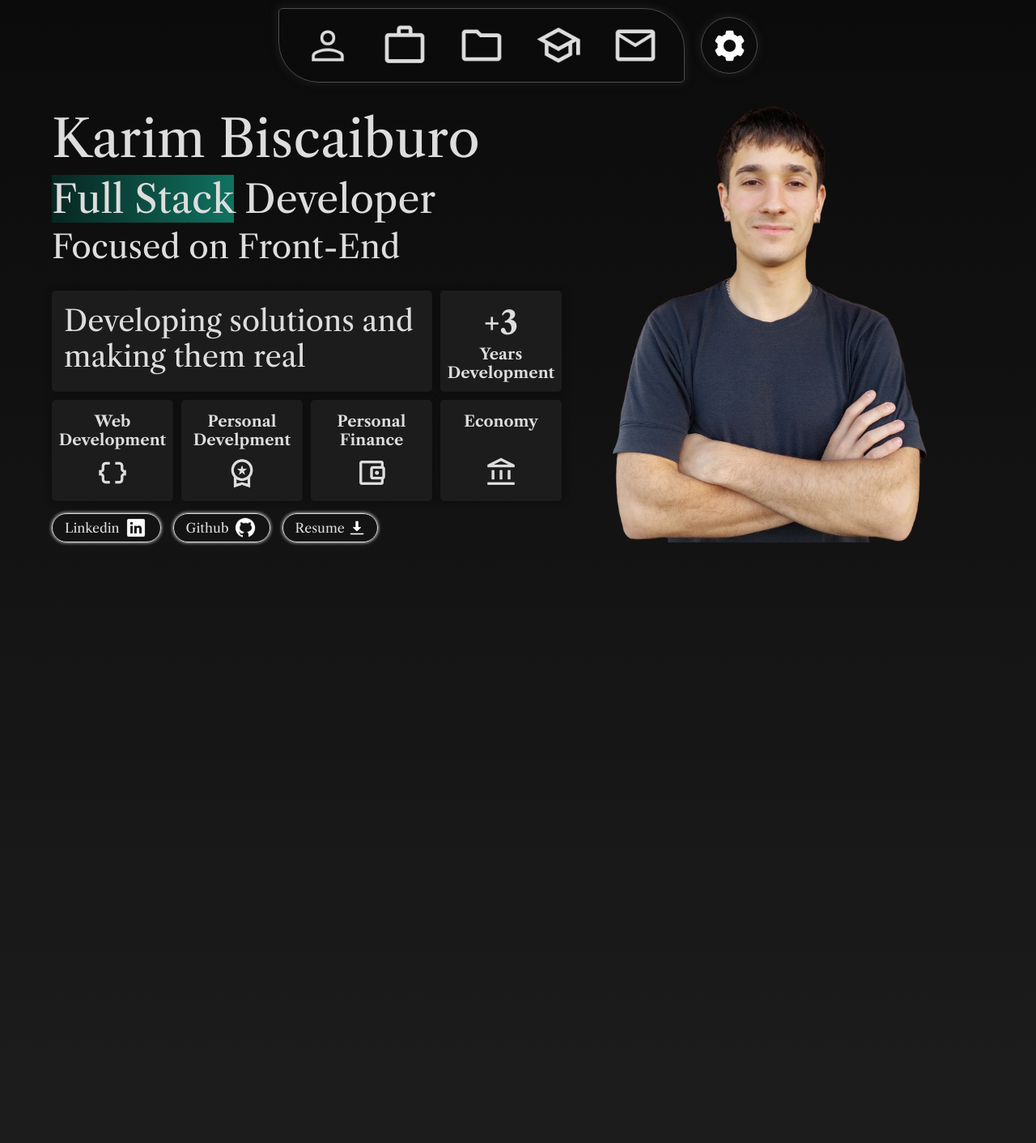
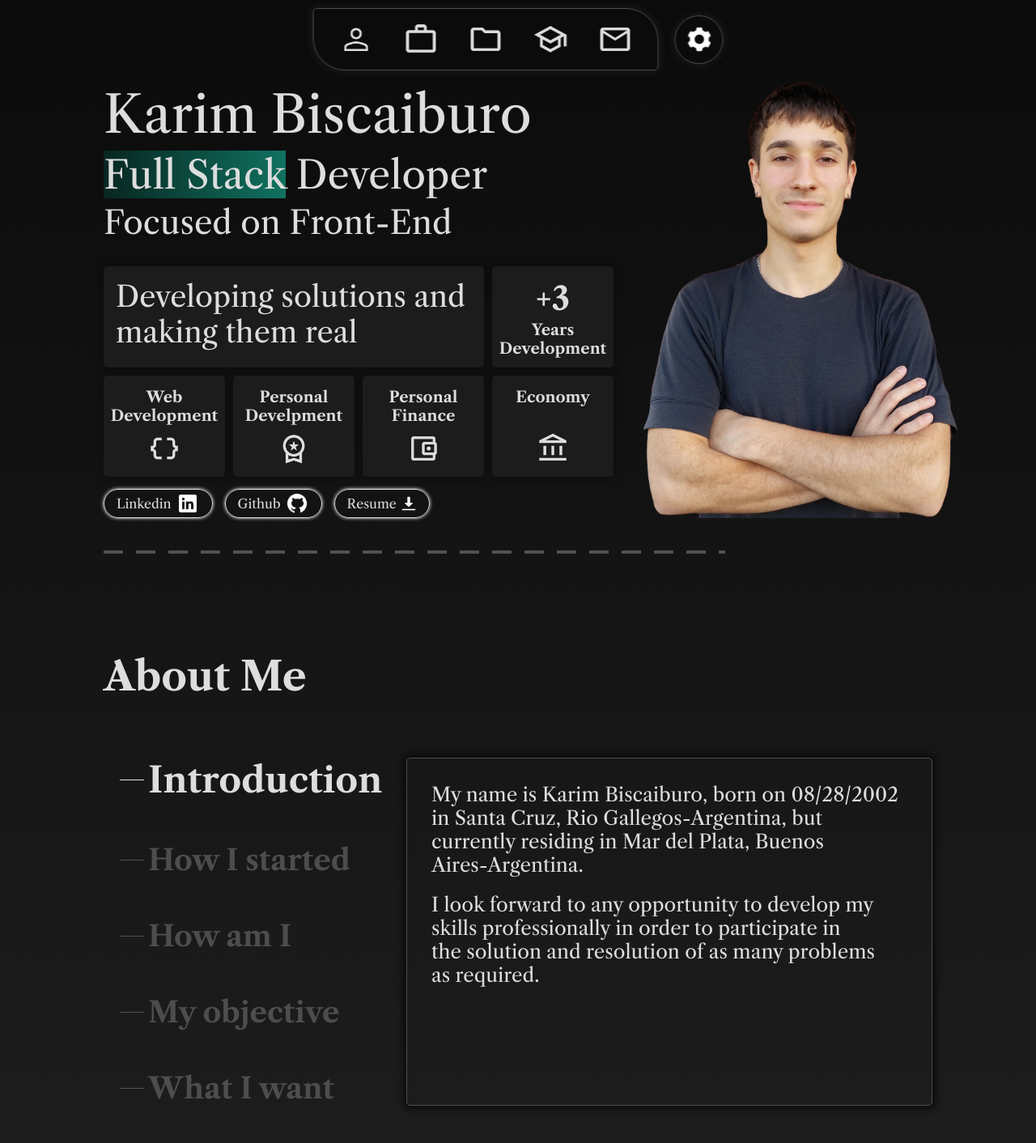
Before and after one commit to KarimBiscaiburo/karim-portfolio, a React (Vite) app: page / in a window 1280 px wide. Shown: the top 1412 px of the page at 81% size. Built offline with nearby package versions, Linux system fonts and the light colour scheme.

Commit message:
adding about section

```diff
--- a/src/App.css
+++ b/src/App.css
@@ -1,5 +1,5 @@
 .center-content {
-  width: 90%;
+  width: 80%;
   margin: auto;
-  margin-top: 120px;
+  margin-top: 90px;
 }
--- a/src/App.jsx
+++ b/src/App.jsx
@@ -4,6 +4,7 @@ import './App.css';
 // COMPONENTS
 import Nav from './components/Nav';
 import FrontPage from './components/FrontPage';
+import About from './components/About';
 
 function App() {
 
@@ -12,6 +13,7 @@ function App() {
       <Nav />
       <div className='center-content'>
         <FrontPage />
+        <About />
       </div>
     </>
   )
--- /dev/null
+++ b/src/components/About.jsx
@@ -0,0 +1,66 @@
+import { useState } from "react";
+import "../styles/about.css";
+
+
+const texts = {
+    introduction_1: "My name is Karim Biscaiburo, born on 08/28/2002 in Santa Cruz, Rio Gallegos-Argentina, but currently residing in Mar del Plata, Buenos Aires-Argentina.",
+    introduction_2: "I look forward to any opportunity to develop my skills professionally in order to participate in the solution and resolution of as many problems as required.",
+
+    howIStarted_1: "During my last year of high school, and the pandemic, I began to venture into the world of web development and programming, learning about algorithms and the logic that they entail.",
+    howIStarted_2: "When I finished high school, I decided to further reinforce this knowledge by enrolling in a Programming Technique. After a year of studying, I discovered that I am passionate about web design and everything it encompasses, so I changed my course and started taking online courses, in academies and with mentors on YouTube, on web design.",
+
+    howAmI_1: "I consider myself a very productive, detailed and organized person. I like to pay attention to every detail so that it is as perfect as possible, planning it for a better resolution.",
+    howAmI_2: "I can quickly join a work team and its methodologies thanks to the fact that I pay a lot of attention and adapt quickly.",
+
+    myObjective_1: "I am passionate about learning new things, so my goal is to gain as much experience as I can to grow professionally and personally.",
+    myObjective_2: "I want to become a very cultured and dedicated person in the area, so it is also of my interest to develop my individual and group capabilities, acquiring the ability to work with different work methodologies.",
+
+    whatIWant_1: "I want that in 10 years I can look back in time and be proud of the person I became, feel that everything I did was worth it to have a happy and comfortable life.",
+    whatIWant_2: "I also want to try things, whether they turn out good or bad, but not be left wanting to have tried them, learn from it and use it to move forward."
+}
+
+export default function About() {
+    // Toggle active title selected
+    const [titleSelected, setTitleSelected] = useState("Introduction");
+
+    const titles = ["Introduction", "How I started", "How am I", "My objective", "What I want"];
+
+    function handleActiveTitle (index) {
+        setTitleSelected(index)
+    }
+
+    return (
+        <section className="about-section" id="about">
+            <h2>About Me</h2>
+
+            <div className="about-details">
+                <div className="titles">
+                    {
+                        titles.map((index) => (
+                            <h3
+                                key={index}
+                                className={titleSelected === index ? "active" : null}
+                                onClick={()=>{handleActiveTitle(index)}}
+                            >
+                                <span></span>
+                                {index}
+                            </h3>
+                        ))
+                    }
+                </div>
+                <div className="texts">
+                    <p>
+                        {
+                            titleSelected === "Introduction" ? texts.introduction_1 : titleSelected === "How I started" ? texts.howIStarted_1 : titleSelected === "How am I" ? texts.howAmI_1 : titleSelected === "My objective" ? texts.myObjective_1 : texts.whatIWant_1
+                        }
+                    </p>
+                    <p>
+                    {
+                            titleSelected === "Introduction" ? texts.introduction_2 : titleSelected === "How I started" ? texts.howIStarted_2 : titleSelected === "How am I" ? texts.howAmI_2 : titleSelected === "My objective" ? texts.myObjective_2 : texts.whatIWant_2
+                        }
+                    </p>
+                </div>
+            </div>
+        </section>
+    )
+}
--- a/src/components/FrontPage.jsx
+++ b/src/components/FrontPage.jsx
@@ -18,6 +18,7 @@ export default function FrontPage() {
 
 
     return (
+        <>
             <div className="frontpage">
                 <div className="frontpage-introduction">
                     <h1>Karim Biscaiburo</h1>
@@ -68,5 +69,7 @@ export default function FrontPage() {
                     <img src={meImage} alt="me-image" />
                 </div>
             </div>
+            <span className="divisor"></span>
+        </>
     )
 }
--- a/src/components/Nav.jsx
+++ b/src/components/Nav.jsx
@@ -21,7 +21,7 @@ export default function Nav() {
                 <nav className="nav">
                     <ul className="nav_list">
                         <li className="nav_list-item">
-                            <a href="#"><img src={personIcon} alt="person-icon" /></a>
+                            <a href="#about"><img src={personIcon} alt="person-icon" /></a>
                         </li>
                         <li className="nav_list-item">
                             <a href="#"><img src={workIcon} alt="work-icon" /></a>
--- a/src/index.css
+++ b/src/index.css
@@ -20,6 +20,7 @@
   font-family: "Libre Caslon Text", serif;
   font-weight: 400;
   color: var(--white);
+  scroll-behavior: smooth;
 }
 h1, h2, h3, h4 {
   text-wrap: balance;
--- /dev/null
+++ b/src/styles/about.css
@@ -0,0 +1,58 @@
+.about-section {
+    padding: 120px 0;
+}
+.about-section h2 {
+    font-size: 50px;
+    font-weight: bold;
+}
+.about-details {
+    display: flex;
+    gap: 5px;
+    margin-top: 70px;
+    justify-content: space-between;
+}
+.about-details .titles {
+    max-width: 500px;
+    display: flex;
+    flex-direction: column;
+    gap: 50px;
+}
+.about-details .titles h3 {
+    display: flex;
+    align-items: center;
+    gap: 5px;
+    font-size: 36px;
+    font-weight: bold;
+    color: var(--gray);
+    cursor: pointer;
+    padding-left: 20px;
+    transition: .3s all ease;
+}
+.about-details .titles h3 span {
+    display: block;
+    height: 1px;
+    width: 30px;
+    background-color: var(--lighten-gray);
+}
+.about-details .titles h3.active {
+    font-size: 44px;
+    color: var(--white);
+}
+.about-details .titles h3.active span {
+    background-color: var(--white);
+}
+.texts {
+    flex-grow: 3;
+    max-width: 650px;
+    height: 430px;
+    border: 1px solid var(--gray);
+    border-radius: 5px;
+    box-shadow: 0 0 7px 4px var(--dark);
+    padding: 30px;
+    display: flex;
+    flex-direction: column;
+    gap: 20px;
+}
+.texts p {
+    font-size: 24px;
+}
--- a/src/styles/frontpage.css
+++ b/src/styles/frontpage.css
@@ -106,15 +106,25 @@
 }
 .image-me {
     flex-grow: 1;
+    display: flex;
+    justify-content: end;
     width: 100%;
     height: 100%;
 }
 .image-me img {
     display: block;
-    margin: 0 auto;
     width: 460px;
     height: 100%;
     object-fit: cover;
     object-position: 0 -135px;
     aspect-ratio: 16/9;
 }
+.divisor {
+    display: block;
+    margin-top: 40px;
+    height: 4px;
+    width: 75%;
+    background-image: linear-gradient(to right, var(--lighten-gray) 60%, transparent 0%);
+    background-position: left;
+    background-size: 40px 4px;
+}
--- a/src/styles/nav.css
+++ b/src/styles/nav.css
@@ -10,7 +10,7 @@
 }
 .nav {
     border: 1px solid var(--gray);
-    border-radius: 5px 50px 5px 50px;
+    border-radius: 5px 40px 5px 40px;
     box-shadow: 0 0 7px 4px var(--lighten-dark);
     background-color: var(--transparent-dark);
     backdrop-filter: blur(5px);
@@ -22,36 +22,37 @@
     padding: 15px 30px;
 }
 .nav_list-item {
-    height: 60px;
-    width: 60px;
+    height: 45px;
+    width: 45px;
 }
 .nav_list-item a {
     outline: none;
 }
 .nav_list-item img {
-    height: 60px;
-    width: 60px;
+    height: 45px;
+    width: 45px;
 }
 .settings {
     border: 1px solid var(--gray);
     border-radius: 50%;
     box-shadow: 0 0 7px 4px var(--lighten-dark);
     padding: 5px;
-    height: 70px;
-    width: 70px;
+    height: 60px;
+    width: 60px;
     display: flex;
     justify-content: center;
     align-items: center;
     backdrop-filter: blur(5px);
+    background-color: var(--transparent-dark);
 }
 .settings button {
     background-color: transparent;
     border: none;
-    height: 45px;
-    width: 45px;
+    height: 35px;
+    width: 35px;
     cursor: pointer;
 }
 .settings img {
-    height: 45px;
-    width: 45px;
+    height: 35px;
+    width: 35px;
 }
```
Lines whose indentation alone changed are shown as unchanged.
